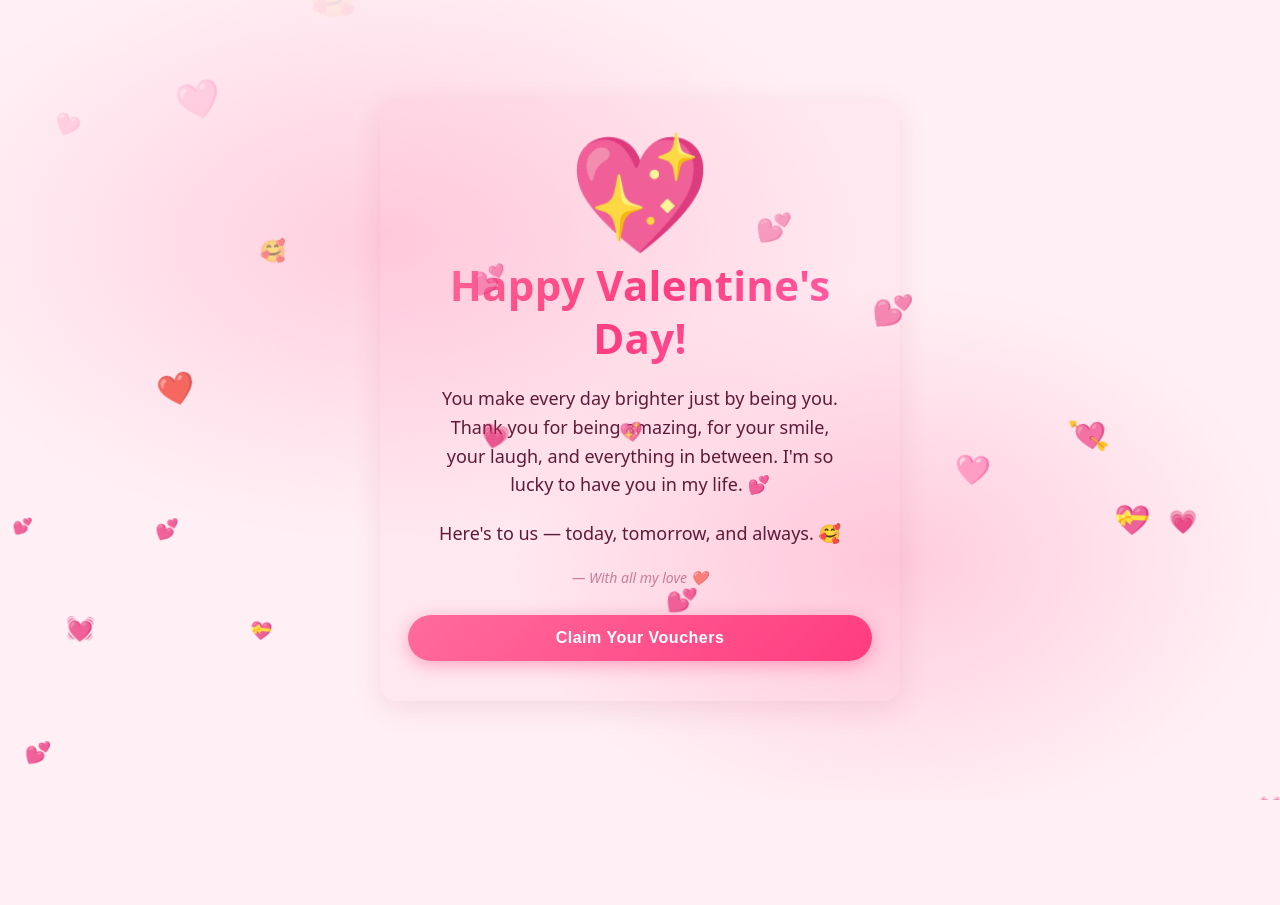
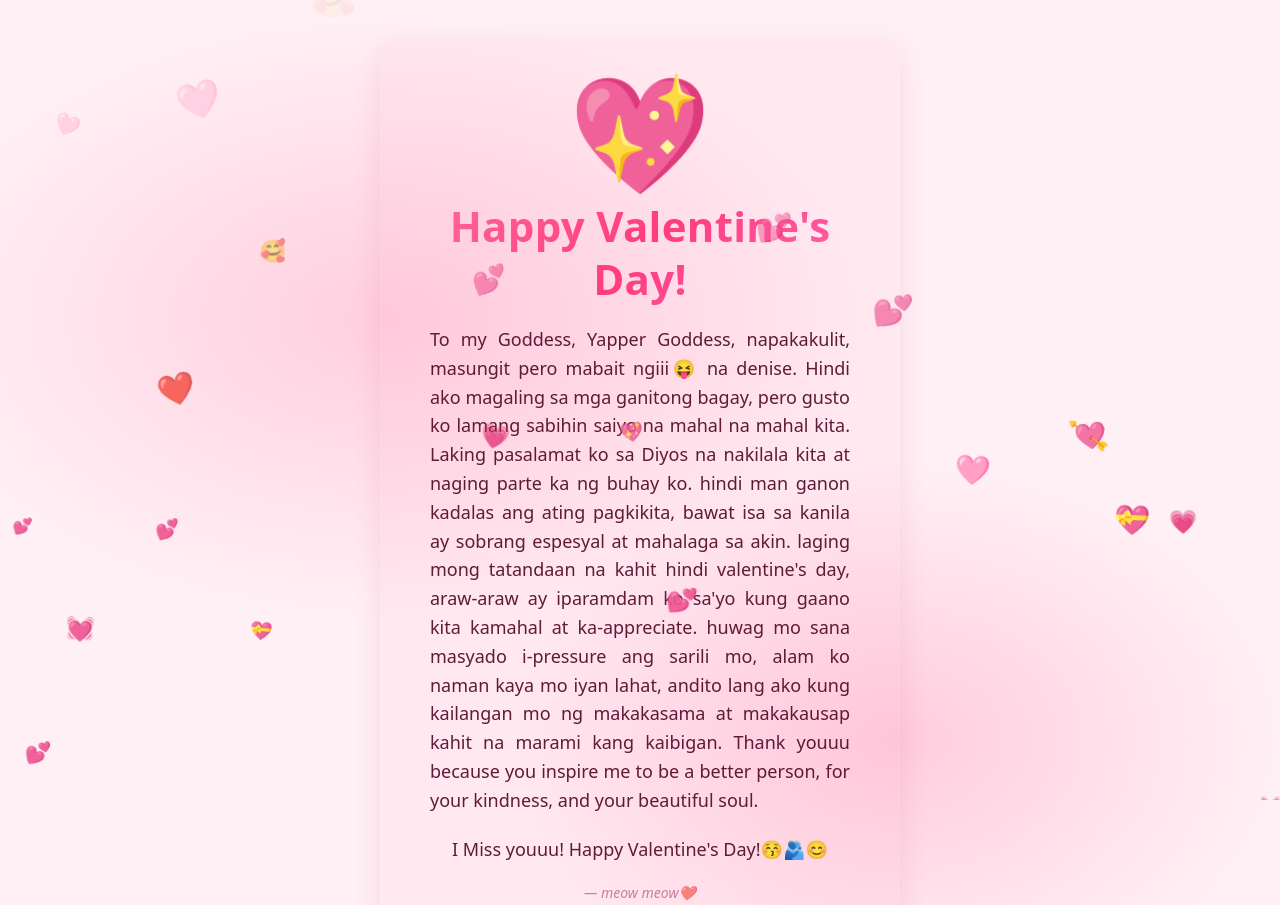
Before and after one commit to 777Franco/vday, a website: page message.html in a window 1280 px wide. Shown: the top 905 px of the page. Before the commit the page ends 800 px from the top, so only its background shows below. Drawn offline with Linux system fonts and the light colour scheme; no server answers.

Commit message:
Justify message body text and add body padding

```diff
--- a/message.html
+++ b/message.html
@@ -10,6 +10,8 @@
       display: grid;
       place-items: center;
       min-height: 100dvh;
+      padding: 40px 0;
+      box-sizing: border-box;
       background:
         radial-gradient(800px 500px at 30% 30%, rgba(255, 107, 157, 0.25), transparent 60%),
         radial-gradient(700px 500px at 70% 70%, rgba(255, 60, 127, 0.20), transparent 55%),
@@ -64,6 +66,7 @@
       color: var(--text);
       max-width: 420px;
       margin: 0 auto;
+      text-align: justify;
     }
 
     .msgFooter {
@@ -294,14 +297,19 @@
     <div class="bigHeart">💖</div>
     <h1 class="msgTitle">Happy Valentine's Day!</h1>
     <p class="msgBody">
-      You make every day brighter just by being you.
-      Thank you for being amazing, for your smile, your laugh,
-      and everything in between. I'm so lucky to have you in my life. 💕
+      To my Goddess, Yapper Goddess, napakakulit, masungit pero mabait ngiii😝 na denise.
+      Hindi ako magaling sa mga ganitong bagay, pero gusto ko lamang sabihin saiyo na mahal na mahal kita.
+      Laking pasalamat ko sa Diyos na nakilala kita at naging parte ka ng buhay ko.
+      hindi man ganon kadalas ang ating pagkikita, bawat isa sa kanila ay sobrang espesyal at mahalaga sa akin.
+      laging mong tatandaan na kahit hindi valentine's day, araw-araw ay iparamdam ko sa'yo kung gaano kita kamahal at ka-appreciate.
+      huwag mo sana masyado i-pressure ang sarili mo, alam ko naman kaya mo iyan lahat,
+      andito lang ako kung kailangan mo ng makakasama at makakausap kahit na marami kang kaibigan.
+      Thank youuu because you inspire me to be a better person, for your kindness, and your beautiful soul.
     </p>
     <p class="msgBody">
-      Here's to us — today, tomorrow, and always. 🥰
+      I Miss youuu! Happy Valentine's Day!😚🫂😊
     </p>
-    <p class="msgFooter">— With all my love ❤️</p>
+    <p class="msgFooter">— meow meow❤️</p>
     <button class="backLink" id="claimVouchersBtn">Claim Your Vouchers</button>
   </div>
 
--- a/script.js
+++ b/script.js
@@ -279,7 +279,7 @@ function showReveal(won) {
 
 function handleYes() {
   const phraseEl = $("revealPhrase");
-  phraseEl.innerHTML = '<span class="phraseText">Yay!! I love you!!</span> 💕🥰💖';
+  phraseEl.innerHTML = '<span class="phraseText">Yayyy!</span> 🥰🥳🎉';
   $("overlay").classList.add("won");
   $("revealActions").style.display = "none";
   $("nextBtn").style.display = "inline-block";
```
